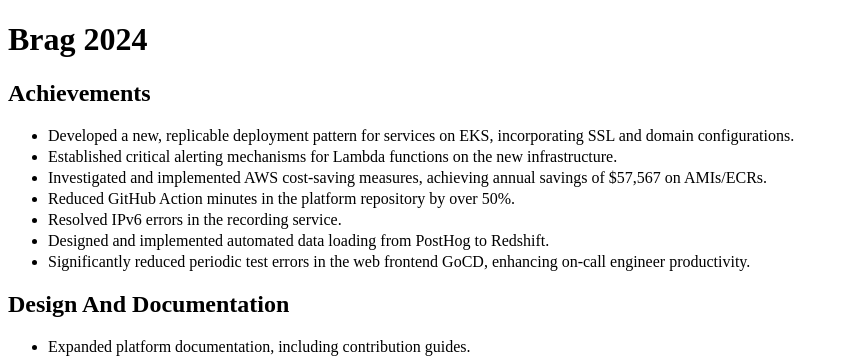
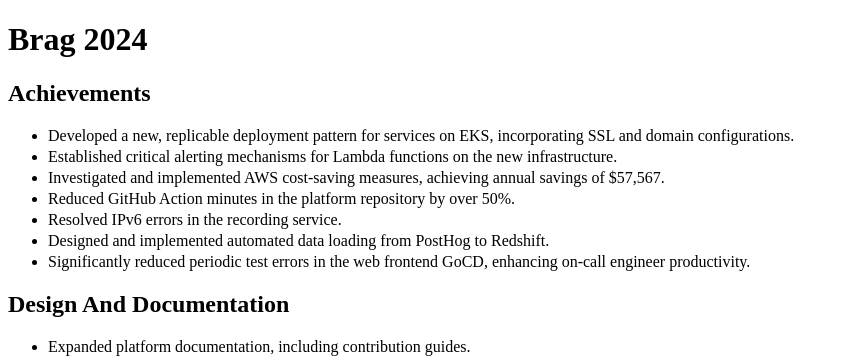
Before and after one commit to jsphwllng/jsphwllng.github.io, a Jekyll site: the page built from brag.md, in a window 1280 px wide. Shown: the top 359 px of the page, without its empty margins (0-867 px from the left). Built offline with Jekyll 4.4.1, drawn with Linux system fonts in a browser that asks for light colours.

Commit message:
Update brag.md

```diff
--- a/brag.md
+++ b/brag.md
@@ -8,7 +8,7 @@
 
 *   Developed a new, replicable deployment pattern for services on EKS, incorporating SSL and domain configurations.
 *   Established critical alerting mechanisms for Lambda functions on the new infrastructure.
-*   Investigated and implemented AWS cost-saving measures, achieving annual savings of $57,567 on AMIs/ECRs.
+*   Investigated and implemented AWS cost-saving measures, achieving annual savings of $57,567.
 *   Reduced GitHub Action minutes in the platform repository by over 50%.
 *   Resolved IPv6 errors in the recording service.
 *   Designed and implemented automated data loading from PostHog to Redshift.
```
